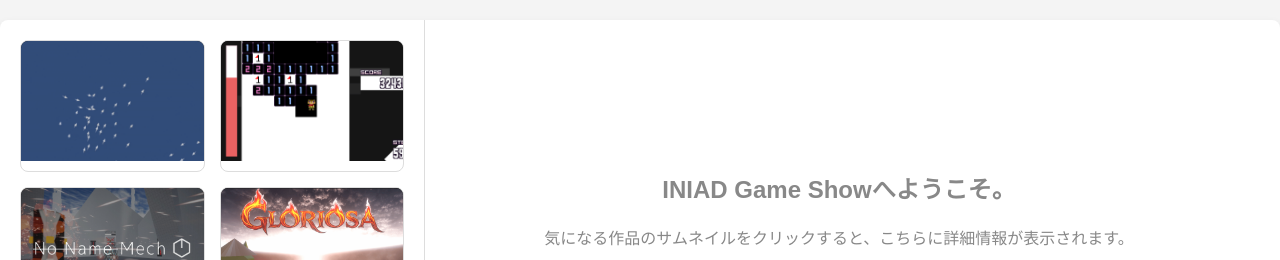
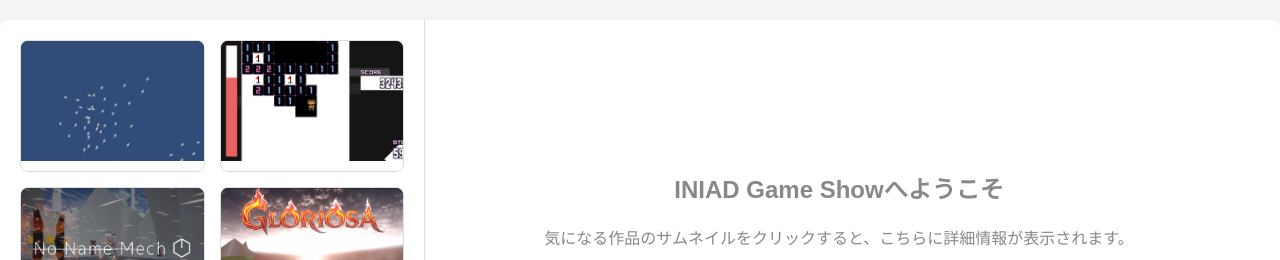
Before and after one commit to s1f10220213/INIAD-Games, a plain HTML site: page index.html in a window 1280 px wide. Shown: the top 260 px of the page. Drawn offline with Linux system fonts and the light colour scheme.

Commit message:
。←削除

```diff
--- a/index.html
+++ b/index.html
@@ -16,7 +16,7 @@
 
         <div id="details-container" class="details-container">
             <div id="initial-message" class="initial-message">
-                <h2>INIAD Game Showへようこそ。</h2>
+                <h2>INIAD Game Showへようこそ</h2>
                 <p>気になる作品のサムネイルをクリックすると、こちらに詳細情報が表示されます。</p>
             </div>
 
```
